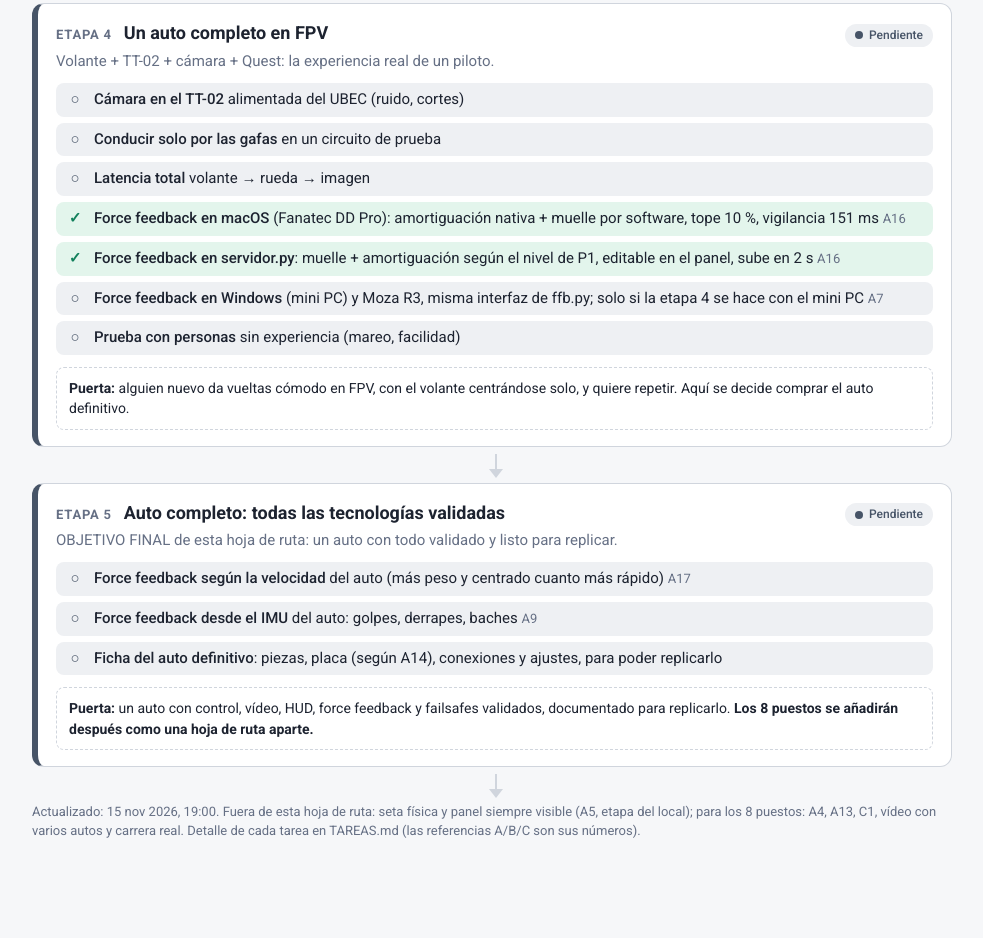
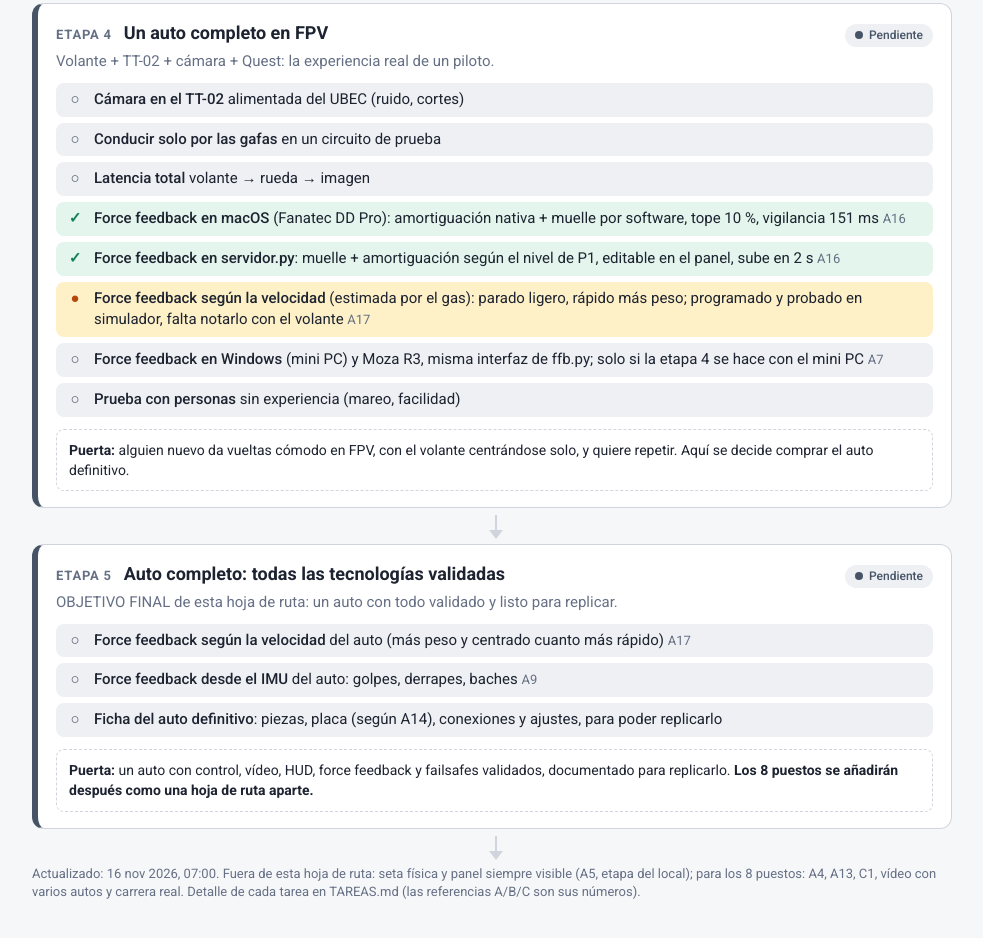
Before and after one commit to Laureanomc/rc-karts-etapas, a plain HTML site: page index.html in a window 1280 px wide. Shown: the part 2260-3198 px from the top of the page, without its empty margins (148-1131 px from the left). Before the commit the page ends 3162 px from the top, so only its background shows below. Drawn offline with Linux system fonts and the light colour scheme.

Commit message:
Etapas: actualizado 2026-11-16 06:52

```diff
--- a/index.html
+++ b/index.html
@@ -136,6 +136,7 @@ li b{font-weight:500}
     <li class="pend"><span><b>Latencia total</b> volante → rueda → imagen</span></li>
     <li class="ok"><span><b>Force feedback en macOS</b> (Fanatec DD Pro): amortiguación nativa + muelle por software, tope 10 %, vigilancia 151 ms <span class="ref">A16</span></span></li>
     <li class="ok"><span><b>Force feedback en servidor.py</b>: muelle + amortiguación según el nivel de P1, editable en el panel, sube en 2 s <span class="ref">A16</span></span></li>
+    <li class="curso"><span><b>Force feedback según la velocidad</b> (estimada por el gas): parado ligero, rápido más peso; programado y probado en simulador, falta notarlo con el volante <span class="ref">A17</span></span></li>
     <li class="pend"><span><b>Force feedback en Windows</b> (mini PC) y Moza R3, misma interfaz de ffb.py; solo si la etapa 4 se hace con el mini PC <span class="ref">A7</span></span></li>
     <li class="pend"><span><b>Prueba con personas</b> sin experiencia (mareo, facilidad)</span></li>
   </ul>
@@ -153,7 +154,7 @@ li b{font-weight:500}
   <div class="puerta"><strong>Puerta:</strong> un auto con control, vídeo, HUD, force feedback y failsafes validados, documentado para replicarlo. <b>Los 8 puestos se añadirán después como una hoja de ruta aparte.</b></div>
 </section>
 
-<p class="pie">Actualizado: 15 nov 2026, 19:00. Fuera de esta hoja de ruta: seta física y panel siempre visible (A5, etapa del local); para los 8 puestos: A4, A13, C1, vídeo con varios autos y carrera real. Detalle de cada tarea en TAREAS.md (las referencias A/B/C son sus números).</p>
+<p class="pie">Actualizado: 16 nov 2026, 07:00. Fuera de esta hoja de ruta: seta física y panel siempre visible (A5, etapa del local); para los 8 puestos: A4, A13, C1, vídeo con varios autos y carrera real. Detalle de cada tarea en TAREAS.md (las referencias A/B/C son sus números).</p>
 </div>
 </body>
 </html>
```
